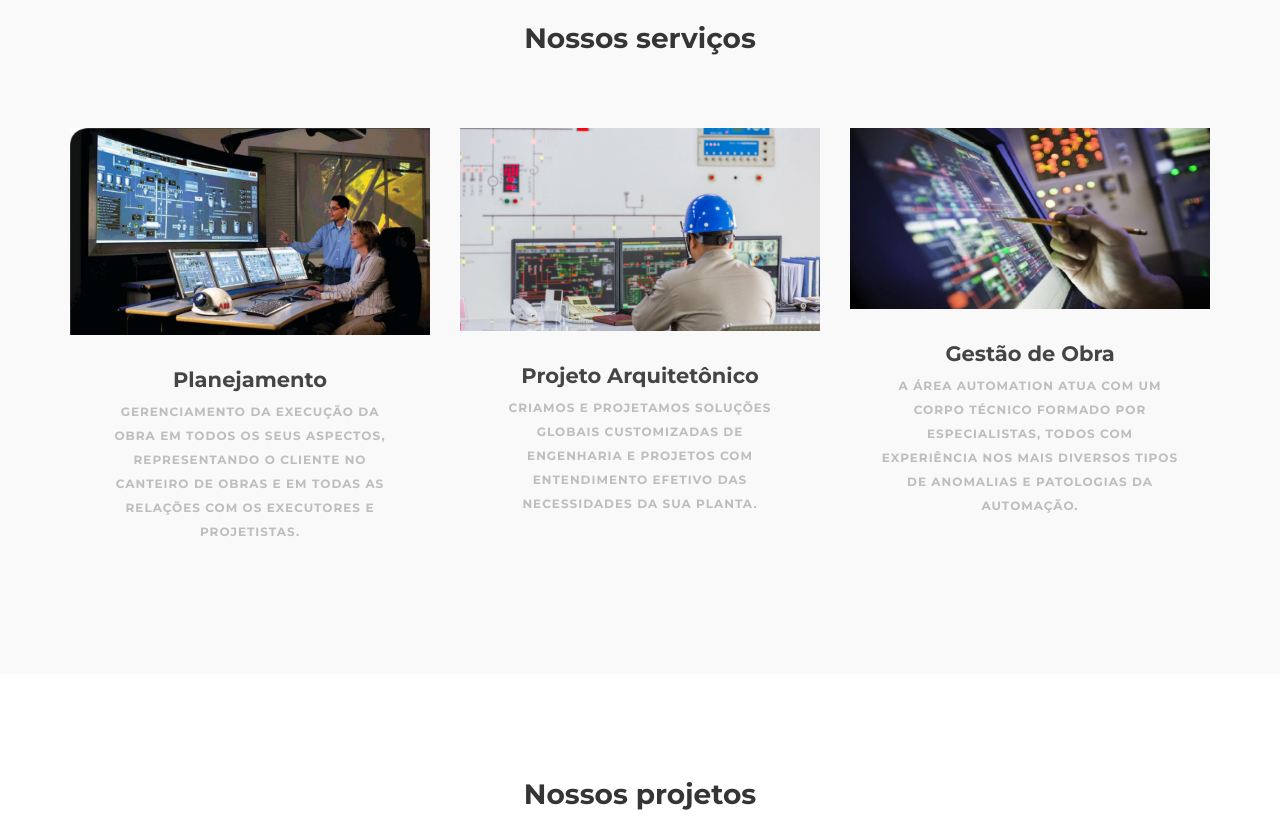
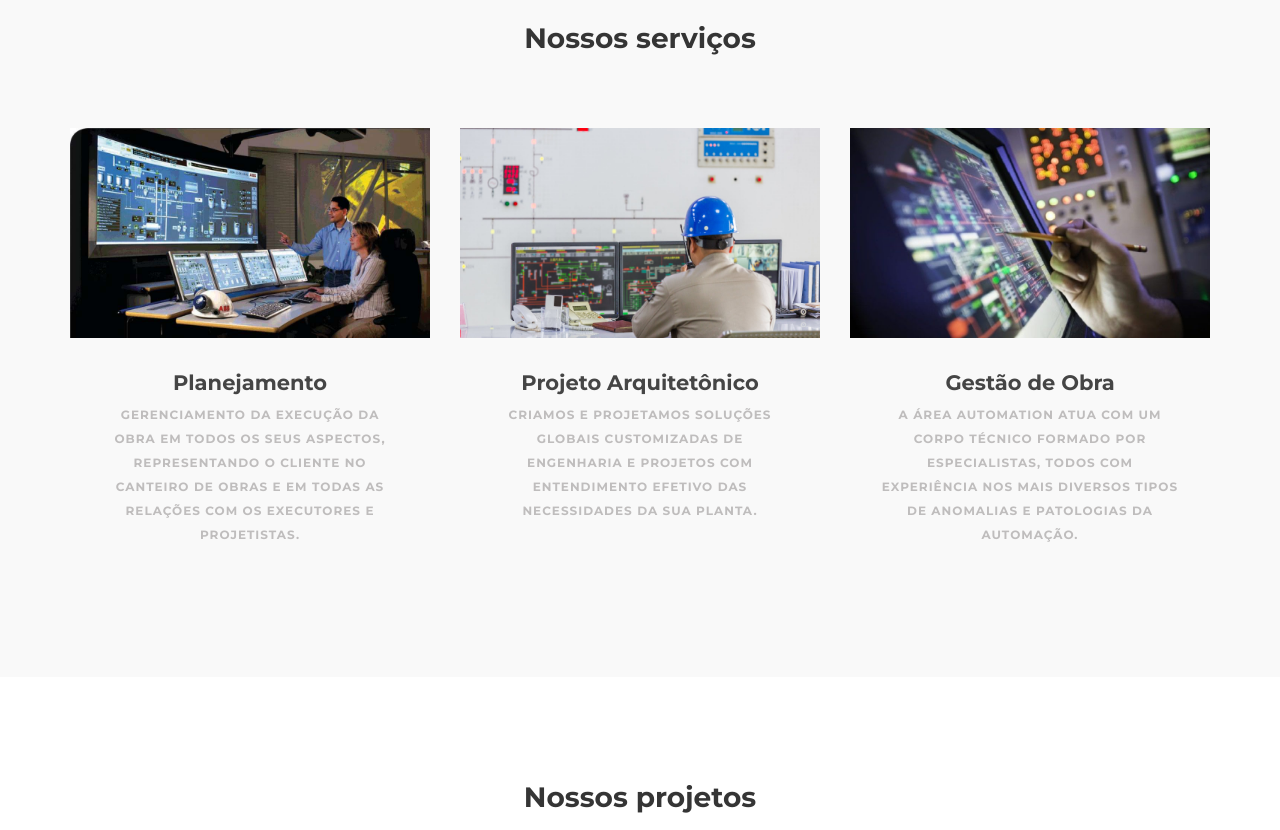
Before and after one commit to SostenesJordan/Area-Automation, a plain HTML site: page index.html in a window 1280 px wide. Shown: the part 1160-1990 px from the top of the page. Drawn offline with Linux system fonts and the light colour scheme.

Commit message:
ajuste de img

```diff
--- a/index.html
+++ b/index.html
@@ -168,7 +168,7 @@ http://www.templatemo.com/tm-515-eatery
 
                     <div class="col-md-4 col-sm-4">
                          <div class="team-thumb wow fadeInUp" data-wow-delay="0.2s">
-                              <img src="images/AreaAutomation/Cyber Security Lead Image.jpg" class="img-responsive" alt="">
+                              <img src="images/AreaAutomation/Cyber Security Lead Image.jpg" width="200" height="210" alt="">
                                    <div class="team-hover">
                                         <div class="team-item">
                                              <h4>Planejamento</h4>
@@ -187,7 +187,7 @@ http://www.templatemo.com/tm-515-eatery
 
                     <div class="col-md-4 col-sm-4">
                          <div class="team-thumb wow fadeInUp" data-wow-delay="0.4s">
-                              <img src="images/AreaAutomation/control.jpg" class="img-responsive" alt="">
+                              <img src="images/AreaAutomation/control.jpg" alt="" width="200" height="210">
                                    <div class="team-hover">
                                         <div class="team-item">
                                              <h4>
@@ -211,7 +211,7 @@ http://www.templatemo.com/tm-515-eatery
 
                     <div class="col-md-4 col-sm-4">
                          <div class="team-thumb wow fadeInUp" data-wow-delay="0.6s">
-                              <img src="images/AreaAutomation/cyber_security_for_industrial_control_3084fab656.jpg" class="img-responsive" alt="">
+                              <img src="images/AreaAutomation/cyber_security_for_industrial_control_3084fab656.jpg" width="200" height="210" alt="">
                                    <div class="team-hover">
                                         <div class="team-item">
                                              <h4>
```
